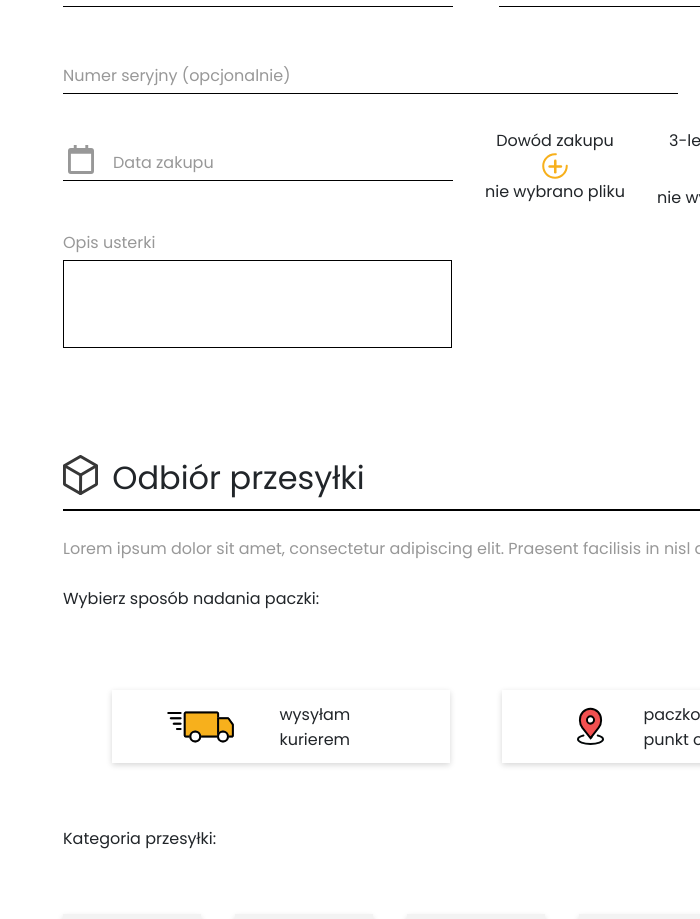
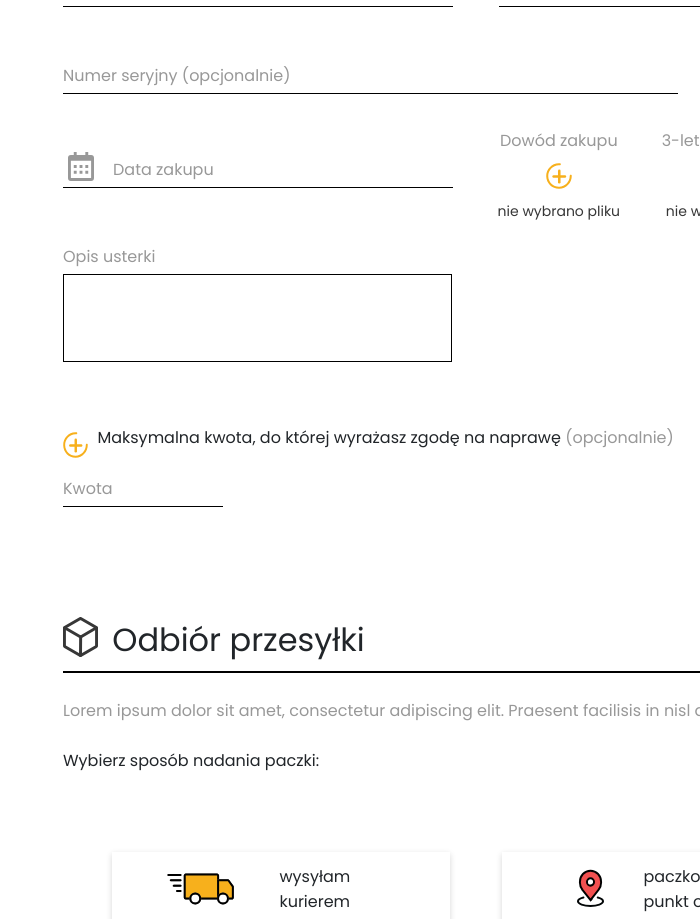
Before and after one commit to MartaPraga/order-form, a React (Create React App) app: page / in a window 1280 px wide. Shown: the part 1748-2667 px from the top of the page, without its empty margins (580-1280 px from the left). Built offline with nearby package versions, Linux system fonts and the light colour scheme; the HTML template or start-up script is replaced by a standard one.

Commit message:
added place to write max acceptable price and styled input type files in CompaintType component

```diff
--- a/src/components/DatePicker/DatePicker.scss
+++ b/src/components/DatePicker/DatePicker.scss
@@ -1,16 +1,24 @@
 .PurchaseDate {
 position: relative;
+cursor: pointer;
 
 &--icon {
 position: absolute;
 top: 5px;
 left: 5px;
 z-index: 100;
+
+&:hover {
+color: #373737}
 }
+
+
 
   &__DatePicker {
     padding-left: 50px;
   }
 
 
+
+
 }
--- a/src/components/Form/Form.js
+++ b/src/components/Form/Form.js
@@ -1,6 +1,6 @@
 import './Form.scss';
 import React from 'react';
-import { useForm } from 'react-hook-form';
+import { useForm, useState } from 'react-hook-form';
 import {
   UserDetails,
   ComplaintType,
@@ -15,8 +15,21 @@ export const Form = () => {
     handleSubmit,
     formState: { errors },
     clearErrors,
-    unregister
+    unregister,
   } = useForm();
+
+  // const [clickedGuarantee, setClickedGuarantee] = useState(false);
+  // const [clickedPostWarranty, setClickedPostWarranty] = useState(false);
+
+  // const handelClickGuarantee = () => {
+  //   setClickedGuarantee(true);
+  //   setClickedPostWarranty(false);
+  // };
+
+  // const handelClickPostWarranty = () => {
+  //   setClickedGuarantee(false);
+  //   setClickedPostWarranty(true);
+  // };
 
   const onSubmit = (data) => {
     console.log('#####json ', JSON.stringify(data));
@@ -24,9 +37,23 @@ export const Form = () => {
 
   return (
     <form onSubmit={handleSubmit(onSubmit)}>
-      <UserDetails register={register} errors={errors} unregister={unregister} />
-      <ComplaintType />
-      <ToolDetails />
+      <UserDetails
+        register={register}
+        errors={errors}
+        unregister={unregister}
+      />
+      <ComplaintType
+        // clickedGuarantee={clickedGuarantee}
+        // clickedPostWarranty={clickedPostWarranty}
+        // handelClickGuarantee={handelClickGuarantee}
+        // handelClickPostWarranty={handelClickPostWarranty}
+      />
+      <ToolDetails
+        // clickedGuarantee={clickedGuarantee}
+        // clickedPostWarranty={clickedPostWarranty}
+        // handelClickGuarantee={handelClickGuarantee}
+        // handelClickPostWarranty={handelClickPostWarranty}
+      />
       <PackageDetails />
       <div className="confirmation">
         {/* TODO style all buttons actions: focus, hover, active */}
--- a/src/components/Form/components/ToolDetails/ToolDetails.js
+++ b/src/components/Form/components/ToolDetails/ToolDetails.js
@@ -4,7 +4,7 @@ import './ToolDetails.scss';
 import { useState, useRef } from 'react';
 import React from 'react';
 
-export const ToolDetails = () => {
+export const ToolDetails = (clickedGuarantee, clickedPostWarranty) => {
 
   const receipt = useRef();
   const certificate = useRef();
@@ -73,8 +73,8 @@ export const ToolDetails = () => {
               <label for='receipt'>
                 Dowód zakupu
                 <img src="/img/plus_icon.svg" alt="plus icon"></img>
-                <span>{receiptValue}</span>
               </label>
+              <span>{receiptValue}</span>
               <input
                 accept=".jpg, .jpeg, .png .pdf"
                 type="file"
@@ -111,6 +111,13 @@ export const ToolDetails = () => {
             ></textarea>
           </label>
         </div>
+        <div className='maxPrice'>
+          <div className='maxPrice__description'>
+          <img src="img/plus_icon.svg" alt="question mar icon"></img>
+          <p>Maksymalna kwota, do której wyrażasz zgodę na naprawę <span>(opcjonalnie)</span></p>
+          </div>
+          <input className='short' type='number' placeholder='Kwota'></input>
+        </div>
       </div>
     </Section>
   );
--- a/src/components/Form/components/ToolDetails/ToolDetails.scss
+++ b/src/components/Form/components/ToolDetails/ToolDetails.scss
@@ -30,13 +30,20 @@
   flex-direction: row;
   justify-content: start;
   align-items: center;
-  gap: 20px;
+  gap: 35px;
 
   &__proof {
     display: flex;
     flex-direction: row;
     justify-items: start;
     gap: 20px;
+
+    &--file {
+      display: flex;
+      flex-direction: column;
+      justify-content: center;
+      align-items: center;
+    }
 
     input[type='file'] {
       position: fixed;
@@ -51,6 +58,41 @@
       align-items: center;
       padding: 6px 12px;
       cursor: pointer;
+      font-size: 16px;
+      color: #989898;
+      padding-bottom: 10px;
+
+      & img {
+        padding-top: 10px;
+      }
     }
+
+    span {
+font-size: 14px;
+color: #373737;
+margin: 0 auto;
+max-width: 140px;
+white-space: nowrap;
+overflow: hidden;
+text-overflow: ellipsis;
+
+      }
+
   }
 }
+
+.maxPrice {
+  padding-top: 56px ;
+
+  &__description {
+  display: flex;
+  flex-direction: row;
+  justify-content: start;
+  align-items: center;
+  gap: 9px;
+
+  & span {
+    color: #989898;
+  }
+  }
+}
```
Also changed, not shown: src/components/Form/components/ComplaintType/ComplaintType.js (+25 -18 lines), public/img/calendar_icon.svg, public/img/selected_icon.svg (added).
